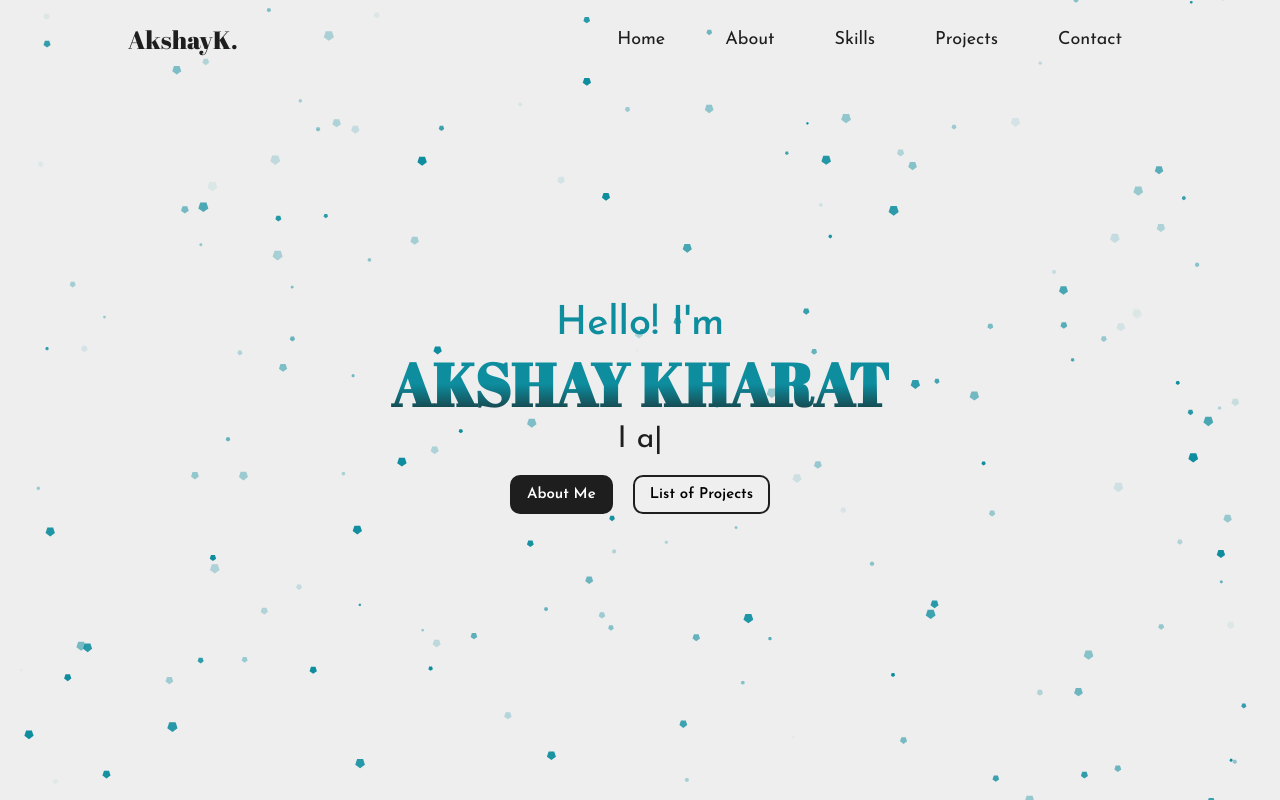
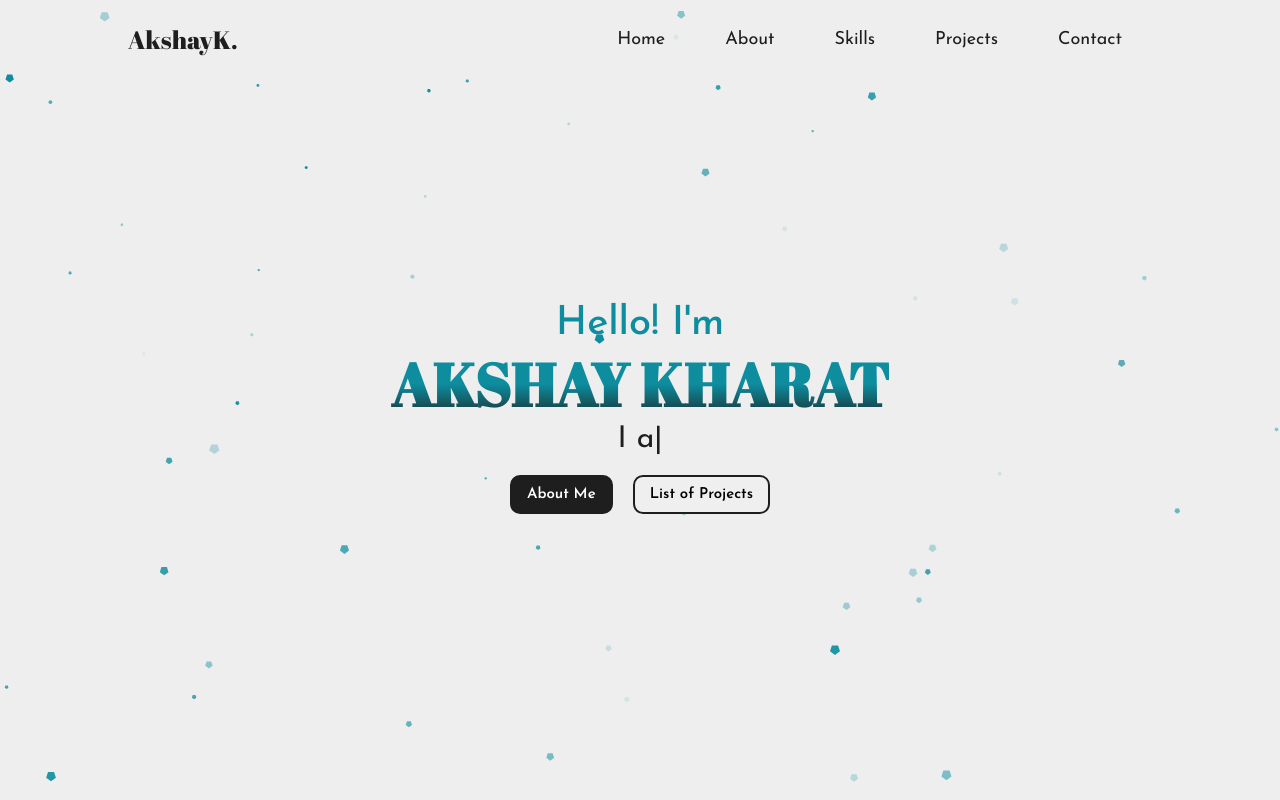
Before and after one commit to Akshay26953/Portfolio-Website, a React (Create React App) app: page / in a window 1280 px wide. Built offline with nearby package versions, Linux system fonts and the light colour scheme.

Commit message:
updated favicon

```diff
--- a/src/components/Particle/Particle.js
+++ b/src/components/Particle/Particle.js
@@ -28,7 +28,7 @@ function Particle() {
           },
         particles: {
           number: {
-            value: 160,
+            value: 50,
             density: {
               enable: true,
               value_area: 800,
@@ -76,7 +76,7 @@ function Particle() {
           },
           move: {
             enable: true,
-            speed: 1,
+            speed: 5,
             direction: "none",
             random: true,
             straight: false,
```
Also changed, not shown: 1 other file (tests, documents, lock files or other folders).
